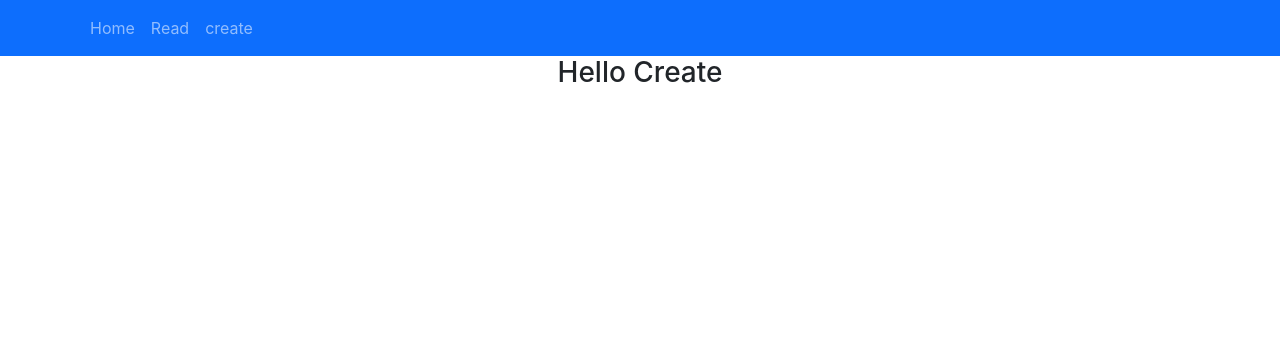
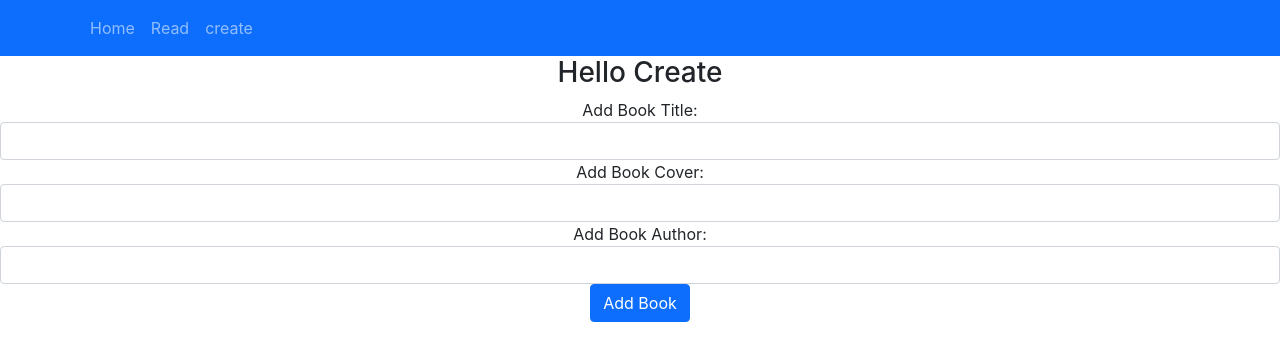
Before and after one commit to intotito/Data_Rep_Query, a React (Create React App) app in the folder my-app/: page /create in a window 1280 px wide. Shown: the top 360 px of the page. Built offline with nearby package versions, Linux system fonts and the light colour scheme.

Commit message:
Property access anomaly resolved and comments added

```diff
--- a/my-app/src/App.js
+++ b/my-app/src/App.js
@@ -1,7 +1,9 @@
 
 import './App.css';
 import React from 'react';
-import { MainComponent, Header, Footer, Read, Create, NavigationBar } from './components/content';
+import { MainComponent, Header, Footer, NavigationBar } from './components/content';
+import {Create} from './components/create';
+import {Read} from './components/read';
 import {
   BrowserRouter,
   Routes,
--- /dev/null
+++ b/my-app/src/components/books.js
@@ -0,0 +1,20 @@
+import React from "react";
+import { BookItems } from "./content";
+/**
+ * Books component contains the books to be displayed in the Read component. Each Item
+ * on the list is represented by the BookItem component.
+ */
+export class Books extends React.Component {
+    // Attempting to save properties to another variable for future use
+    // will result in an empty variable.
+    // solution - access the data from the props
+
+    /**
+     * @returns The JSX.Element that will be rendered to the user
+     */
+    render() {
+        return this.props.books.map((book) => {
+            return <BookItems item={book} key={book.isbn} />;
+        });
+    }
+}
--- a/my-app/src/components/content.js
+++ b/my-app/src/components/content.js
@@ -5,6 +5,8 @@ import Navbar from 'react-bootstrap/Navbar';
 import NavDropdown from 'react-bootstrap/NavDropdown';
 import Button from 'react-bootstrap/Button';
 import Card from 'react-bootstrap/Card';
+import { Books } from './books';
+
 
 /**
  * The Header Component. Displays the title as provided by the 'title' property or
@@ -83,92 +85,9 @@ export class NavigationBar extends React.Component {
     }
 }
 
-/**
- * Read Component class, maintains a state as an array of books viewable on the web application
- */
-export class Read extends React.Component {
-    /*
-        state object contains a single property that is an array of books with 3 entries
-    */
-    state = {
-        books: [
-            {
-                "title": "Learn Git in a Month of Lunches",
-                "isbn": "1617292419",
-                "pageCount": 0,
-                "thumbnailUrl": "https://s3.amazonaws.com/AKIAJC5RLADLUMVRPFDQ.book-thumb-images/umali.jpg",
-                "status": "MEAP",
-                "authors": ["Rick Umali"],
-                "categories": []
-            },
-            {
-                "title": "MongoDB in Action, Second Edition",
-                "isbn": "1617291609",
-                "pageCount": 0,
-                "thumbnailUrl": "https://s3.amazonaws.com/AKIAJC5RLADLUMVRPFDQ.book-thumb-images/banker2.jpg", "status": "MEAP",
-                "authors": [
-                    "Kyle Banker",
-                    "Peter Bakkum",
-                    "Tim Hawkins",
-                    "Shaun Verch",
-                    "Douglas Garrett"
-                ],
-                "categories": []
-            },
-            {
-                "title": "Getting MEAN with Mongo, Express, Angular, and Node",
-                "isbn": "1617292036",
-                "pageCount": 0,
-                "thumbnailUrl": "https://s3.amazonaws.com/AKIAJC5RLADLUMVRPFDQ.book-thumb-images/sholmes.jpg", "status": "MEAP",
-                "authors": ["Simon Holmes"],
-                "categories": []
-            }
-        ]
-    }
-    /**
-     * @returns The JSX.Element that will be rendered to the user which is the Books component and a message
-     */
-    render() {
-        return (
-            <div>
-                <h3>Hello Read</h3>
-                <Books books={this.state} />
-            </div>
-        )
-    }
-}
 
-/**
- * Create component that displays a simple message
- */
-export class Create extends React.Component {
-    render() {
-        return (
-            <div>
 
-                <h3>Hello Create</h3>
-            </div>
-        )
-    }
-}
-/**
- * Books component contains the books to be displayed in the Read component. Each Item
- * on the list is represented by the BookItem component.
- */
-export class Books extends React.Component {
-    constructor(props) {
-        super(props);
-        this.books = this.props.books.books;
-    }
-    /**
-     * @returns The JSX.Element that will be rendered to the user
-     */
-    render() {
-        return this.books.map((book) => {
-            return <BookItems item={book} key={book.isbn} />;
-        });
-    }
-}
+
 /**
  * The BookItems component displays information about a single book
  * The information to displayed is passed down from the Read component via the
@@ -178,7 +97,6 @@ export class BookItems extends React.Component {
     constructor(props) {
         super(props);
         this.item = this.props.item;
-        console.log(this.item);
     }
     /**
      * @returns The JSX.Element that will be rendered to the user
--- /dev/null
+++ b/my-app/src/components/create.js
@@ -0,0 +1,88 @@
+import React from "react";
+/**
+ * Create component displays a form for entering values for
+ * books Title, Cover and Author.
+ */
+export class Create extends React.Component {
+    /**
+     * Constructor binds the event handlers and the component's state
+     */
+    constructor() {
+        super();
+        this.handleSubmit = this.handleSubmit.bind(this);
+        this.onChangeBookTitle = this.onChangeBookTitle.bind(this);
+        this.onChangeBookCover = this.onChangeBookCover.bind(this);
+        this.onChangeBookAuthor = this.onChangeBookAuthor.bind(this);
+        this.state = {
+            title: '',
+            cover: '',
+            author: ''
+        };
+    }
+    /**
+     * This method handles the submit action of the form
+     * @param {Event} event
+     */
+    handleSubmit(event) {
+        event.preventDefault();
+        console.log(`title = ${this.state.title} cover = ${this.state.cover} author = ${this.state.author}`);
+        this.setState({ title: '', cover: '', author: '' });
+    }
+    /**
+     * This method handles changes made to the Title field
+     * @param {Event} event
+     */
+    onChangeBookTitle(event) {
+        this.setState({ title: event.target.value });
+    }
+    /**
+     * This method handles changes made to the Cover field
+     * @param {Event} event
+     */
+    onChangeBookCover(event) {
+        this.setState({ cover: event.target.value });
+    }
+    /**
+     * This method handles changes made to the Author field
+     * @param {Event} event
+     */
+    onChangeBookAuthor(event) {
+        this.setState({ author: event.target.value });
+    }
+    render() {
+        return (
+            <div>
+                <h3>Hello Create</h3>
+                <form onSubmit={this.handleSubmit}>
+
+                    <div className="form-group">
+                        <label>Add Book Title: </label>
+                        <input type="text"
+                            className="form-control"
+                            value={this.state.title}
+                            onChange={this.onChangeBookTitle}
+                        />
+                    </div>
+                    <div className="form-group">
+                        <label>Add Book Cover: </label>
+                        <input type="text"
+                            className="form-control"
+                            value={this.state.cover}
+                            onChange={this.onChangeBookCover}
+                        />
+                    </div>
+                    <div className="form-group">
+                        <label>Add Book Author: </label>
+                        <input type="text"
+                            className="form-control"
+                            value={this.state.author}
+                            onChange={this.onChangeBookAuthor}
+                        />
+                    </div>
+                    <input className="btn btn-primary" type='submit' value='Add Book' />
+                </form>
+            </div>
+        )
+    }
+
+}
--- /dev/null
+++ b/my-app/src/components/read.js
@@ -0,0 +1,41 @@
+import axios from 'axios';
+import { Books } from './books';
+import React from 'react';
+/**
+ * Read Component class, maintains a state as an array of books viewable on the web application
+ */
+ export class Read extends React.Component {
+//    axios = require('axios');
+    /*
+        state object contains a single property that is an array of books with 3 entries
+    */
+    state = {
+        books: []
+    }
+    /**
+     * This method is called whenever the component is added to the root DOM
+     * and displayed to the user
+     * This method fetches data from an API Repository on the web using HTTP GET
+     * method. Response is saved in the component's state.
+     */
+    componentDidMount() {
+        axios.get('https://jsonblob.com/api/jsonblob/1027219693823606784')
+            .then(response => {
+                this.setState({ books: response.data });
+                console.log(this.state);
+            })
+            .catch((error) => { console.log("Something went wront") });
+    }
+
+    /**
+     * @returns The JSX.Element that will be rendered to the user which is the Books component and a message
+     */
+    render() {
+        return (
+            <div className="App">
+                <h3>Hello Read</h3>
+                <Books books={this.state.books} />
+            </div>
+        )
+    }
+}
```
